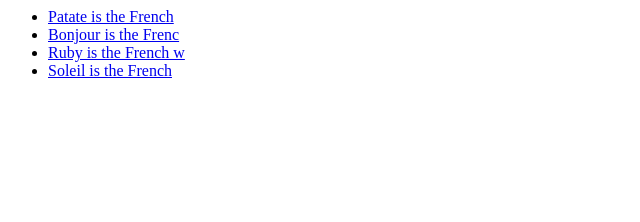
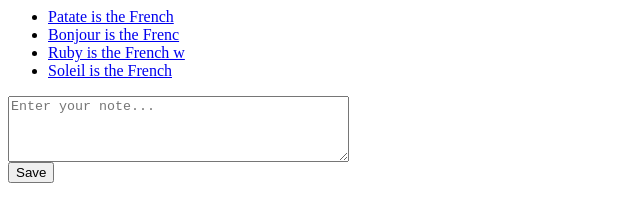
Before and after one commit to ledleds/notes-app, a plain HTML site: page index.html in a window 1280 px wide. Shown: the whole page, without its empty margins (0-640 px from the left). Drawn offline with Linux system fonts and the light colour scheme.

Commit message:
Create form for adding note in index.html

```diff
--- a/index.html
+++ b/index.html
@@ -8,6 +8,11 @@
   <div id="app"></div>
 
   <div id="note-content"></div>
+
+  <textarea form="text" name="note" rows="4" cols="40" placeholder="Enter your note..."></textarea>
+  <form id="text" action="#notes/" method="post">
+    <input type="submit" value="Save">
+  </form>
 
   <script src="note-model.js"></script>
   <script src="note-list-model.js"></script>
--- a/note-controller.js
+++ b/note-controller.js
@@ -22,7 +22,7 @@
 // it calls showNoteForCurrentPage function. The bind(this) is to set the this keyword
 // to the given value 'this' as the window.addEvent... takes this out of scope.
     window.addEventListener("hashchange", this.showNoteForCurrentPage.bind(this))
-    };
+  };
 
   NoteController.prototype.showNoteForCurrentPage = function(){
 // calls showNote function with the output of (getNoteFromUrl(with the window.location))
```
